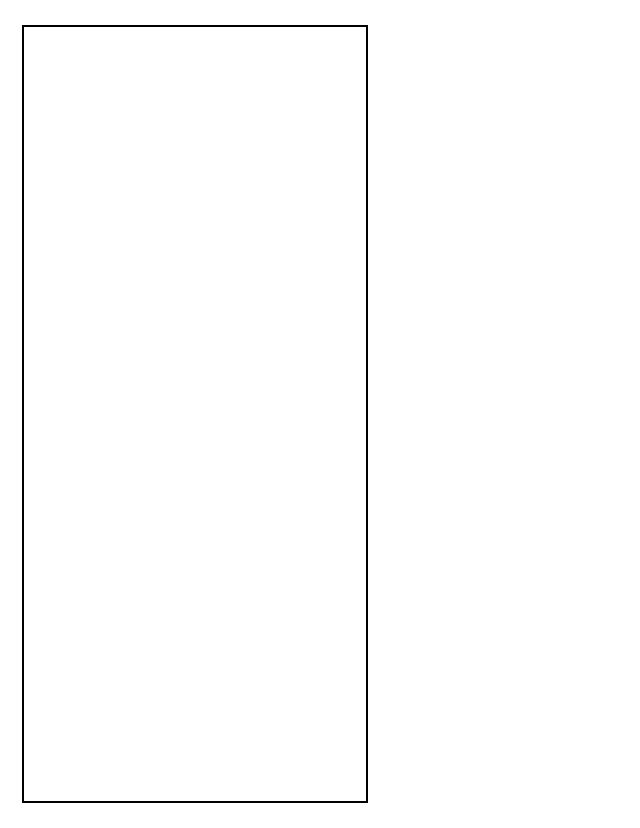
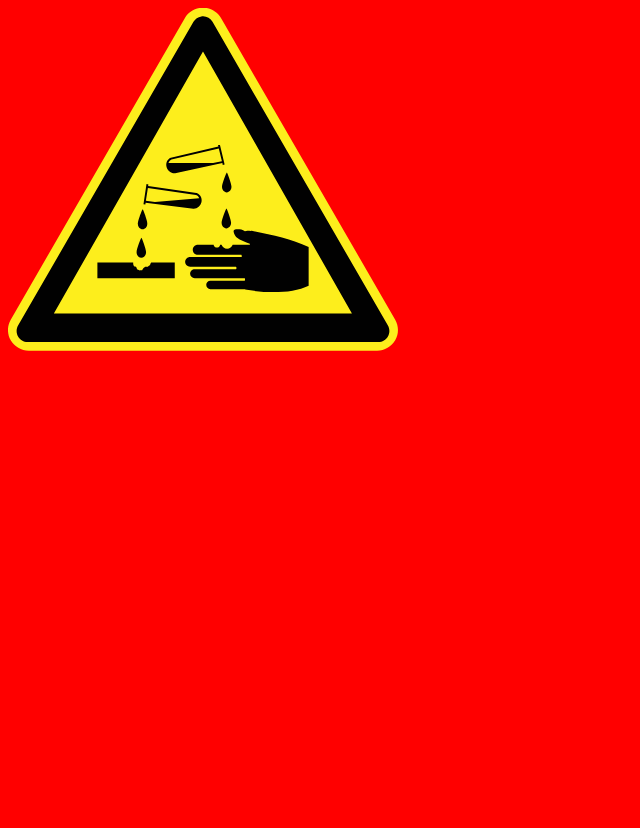
Before and after one commit to consumer185/Danger-Danger, a plain HTML site: page index.html in a window 1280 px wide. Shown: the whole page, without its empty margins (0-640 px from the left). Drawn offline with Linux system fonts and the light colour scheme.

Commit message:
still testing

```diff
--- a/index.html
+++ b/index.html
@@ -9,7 +9,7 @@
 <link href="https://fonts.googleapis.com/css2?family=Roboto:wght@900&display=swap" rel="stylesheet">
   </head>
   <body>
-    <img src="images\test.png" alt="">
+    <img src="images\hazard.svg" alt="">
 
   </body>
 
--- a/styles.css
+++ b/styles.css
@@ -1,6 +1,7 @@
 body {
   width: 390px;
   height: 812px;
+  background-color: red;
 }
 
 
```
Also changed, not shown: images/hazard.svg (added), images/test symbol.svg (added).
